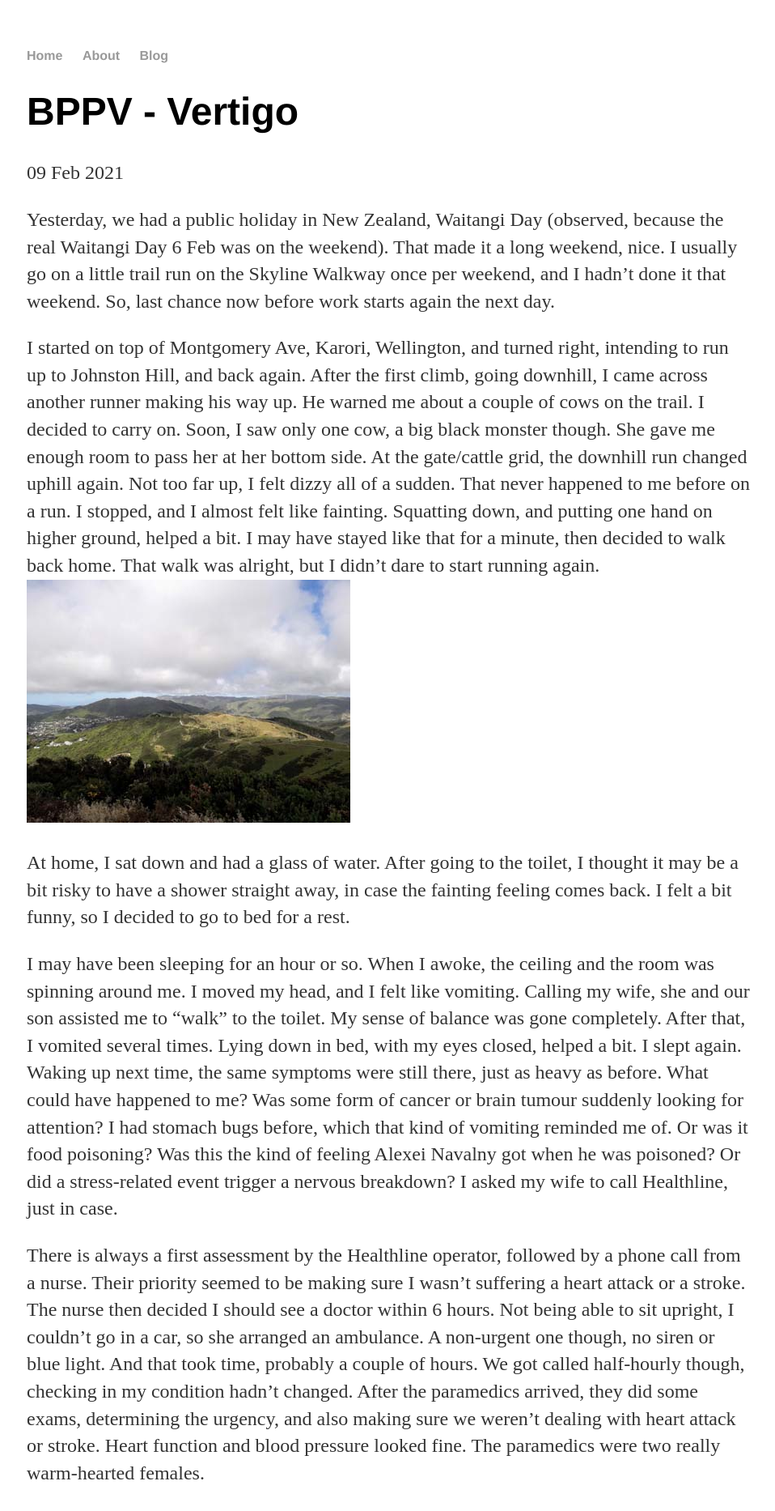
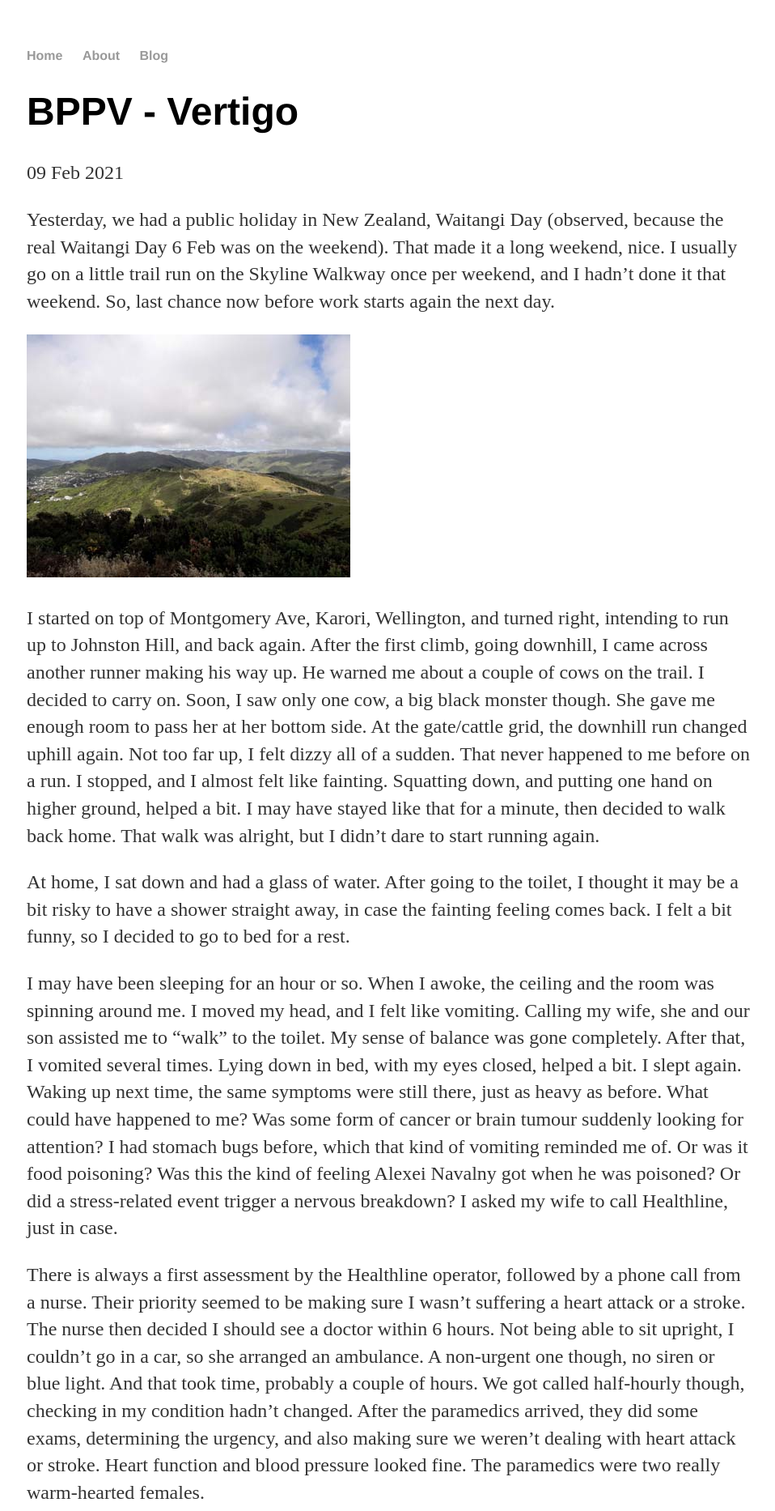
Before and after one commit to rudiverse/rudiverse.github.io, a Jekyll site: the page built from _posts/2021-02-09-bppv-vertigo.md, in a window 1280 px wide. Shown: the top 1866 px of the page at 81% size, without its empty margins (159-1117 px from the left). Built offline with Jekyll 4.4.1, drawn with Linux system fonts in a browser that asks for light colours.

Commit message:
Update 2021-02-09-bppv-vertigo.md

```diff
--- a/_posts/2021-02-09-bppv-vertigo.md
+++ b/_posts/2021-02-09-bppv-vertigo.md
@@ -5,7 +5,9 @@ date: 2021-02-09
 ---
 Yesterday, we had a public holiday in New Zealand, Waitangi Day (observed, because the real Waitangi Day 6 Feb was on the weekend). That made it a long weekend, nice. I usually go on a little trail run on the Skyline Walkway once per weekend, and I hadn't done it that weekend. So, last chance now before work starts again the next day.
 
-I started on top of Montgomery Ave, Karori, Wellington, and turned right, intending to run up to Johnston Hill, and back again. After the first climb, going downhill, I came across another runner making his way up. He warned me about a couple of cows on the trail. I decided to carry on. Soon, I saw only one cow, a big black monster though. She gave me enough room to pass her at her bottom side. At the gate/cattle grid, the downhill run changed uphill again. Not too far up, I felt dizzy all of a sudden. That never happened to me before on a run. I stopped, and I almost felt like fainting. Squatting down, and putting one hand on higher ground, helped a bit. I may have stayed like that for a minute, then decided to walk back home. That walk was alright, but I didn't dare to start running again. ![Skyline Walkway, seen from Johnston Hill](/assets/Skyline Walkway from Johnston Hill - thumb.jpg)
+[![Skyline Walkway, seen from Johnston Hill](/assets/Skyline Walkway from Johnston Hill - thumb.jpg)](/assets/Skyline Walkway from Johnston Hill.jpg)
+
+I started on top of Montgomery Ave, Karori, Wellington, and turned right, intending to run up to Johnston Hill, and back again. After the first climb, going downhill, I came across another runner making his way up. He warned me about a couple of cows on the trail. I decided to carry on. Soon, I saw only one cow, a big black monster though. She gave me enough room to pass her at her bottom side. At the gate/cattle grid, the downhill run changed uphill again. Not too far up, I felt dizzy all of a sudden. That never happened to me before on a run. I stopped, and I almost felt like fainting. Squatting down, and putting one hand on higher ground, helped a bit. I may have stayed like that for a minute, then decided to walk back home. That walk was alright, but I didn't dare to start running again.
 
 At home, I sat down and had a glass of water. After going to the toilet, I thought it may be a bit risky to have a shower straight away, in case the fainting feeling comes back. I felt a bit funny, so I decided to go to bed for a rest.
 
```
